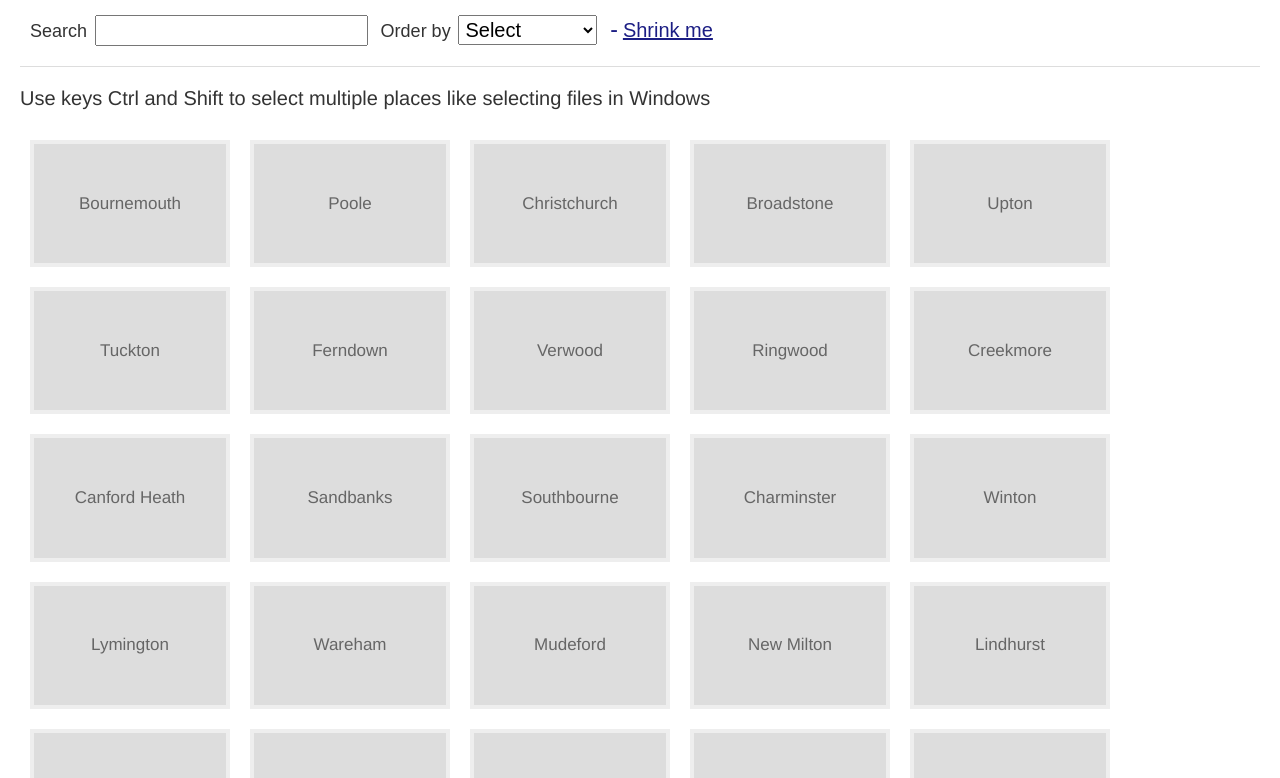
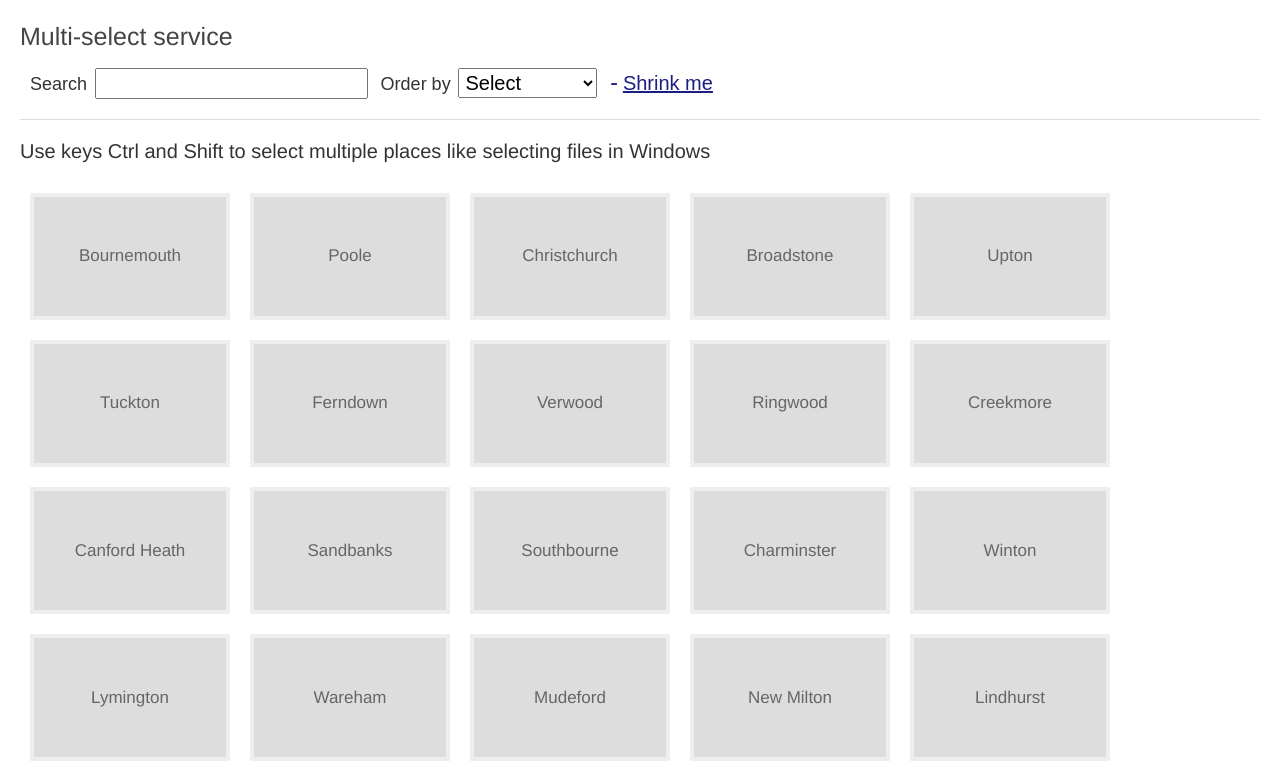
Before and after one commit to rorysaxby/experiments, a website: page places-search.html in a window 1280 px wide. Shown: the part 65-843 px from the top of the page. Drawn offline with nearby package versions, Linux system fonts and the light colour scheme.

Commit message:
title added

```diff
--- a/places-search.html
+++ b/places-search.html
@@ -17,6 +17,7 @@
 		<section data-ng-controller="placesSearch as vm">
 			<div class="gutter">
 				<section class="places" data-ng-class="vm.placesOpts.display.shrink ? 'shrink' : ''">
+					<h1>Multi-select service</h1>
 					<div class="filterbox">
 						<div class="inline-row">
 							<label for="placesFilterSearch">Search</label>
```
